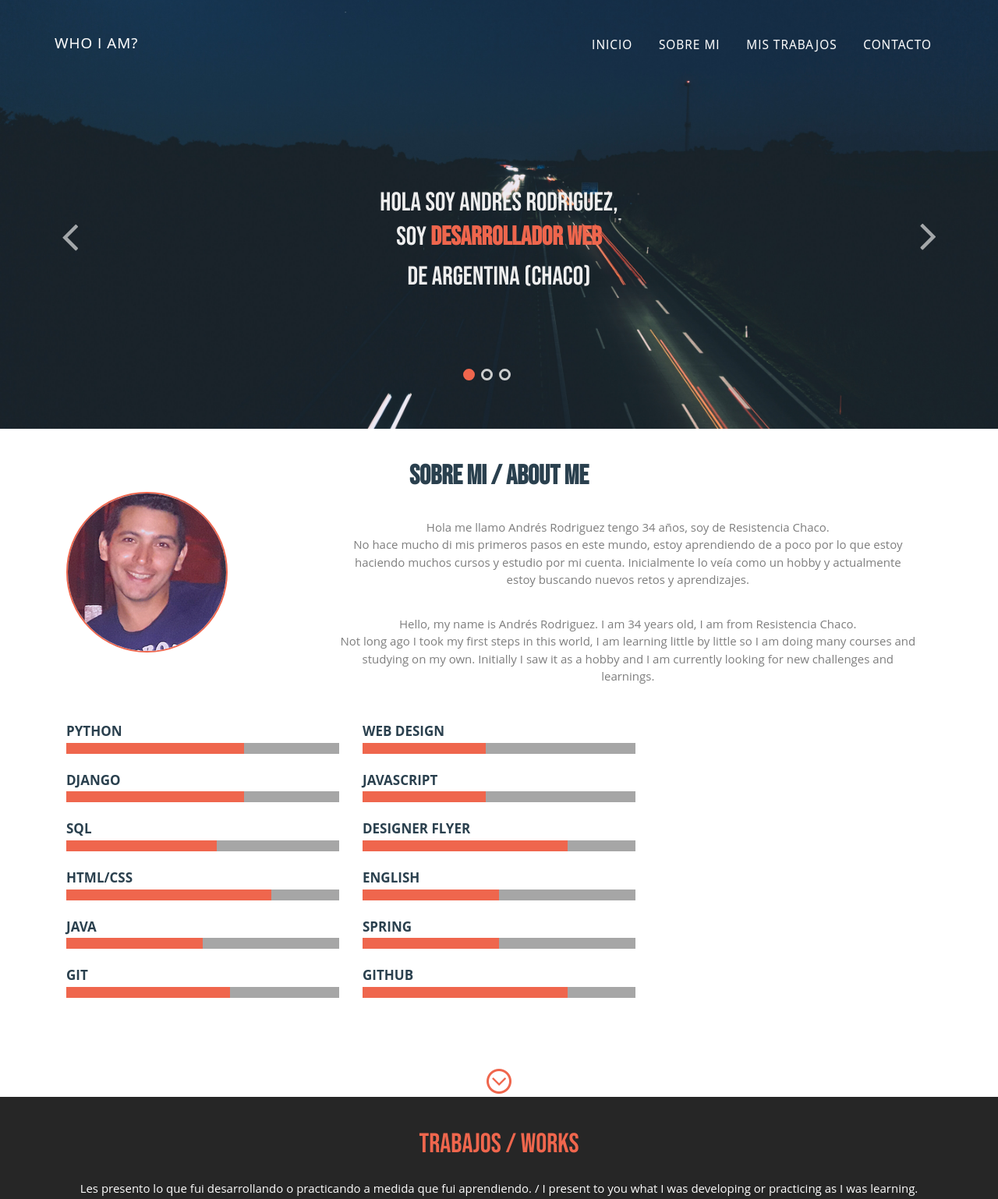
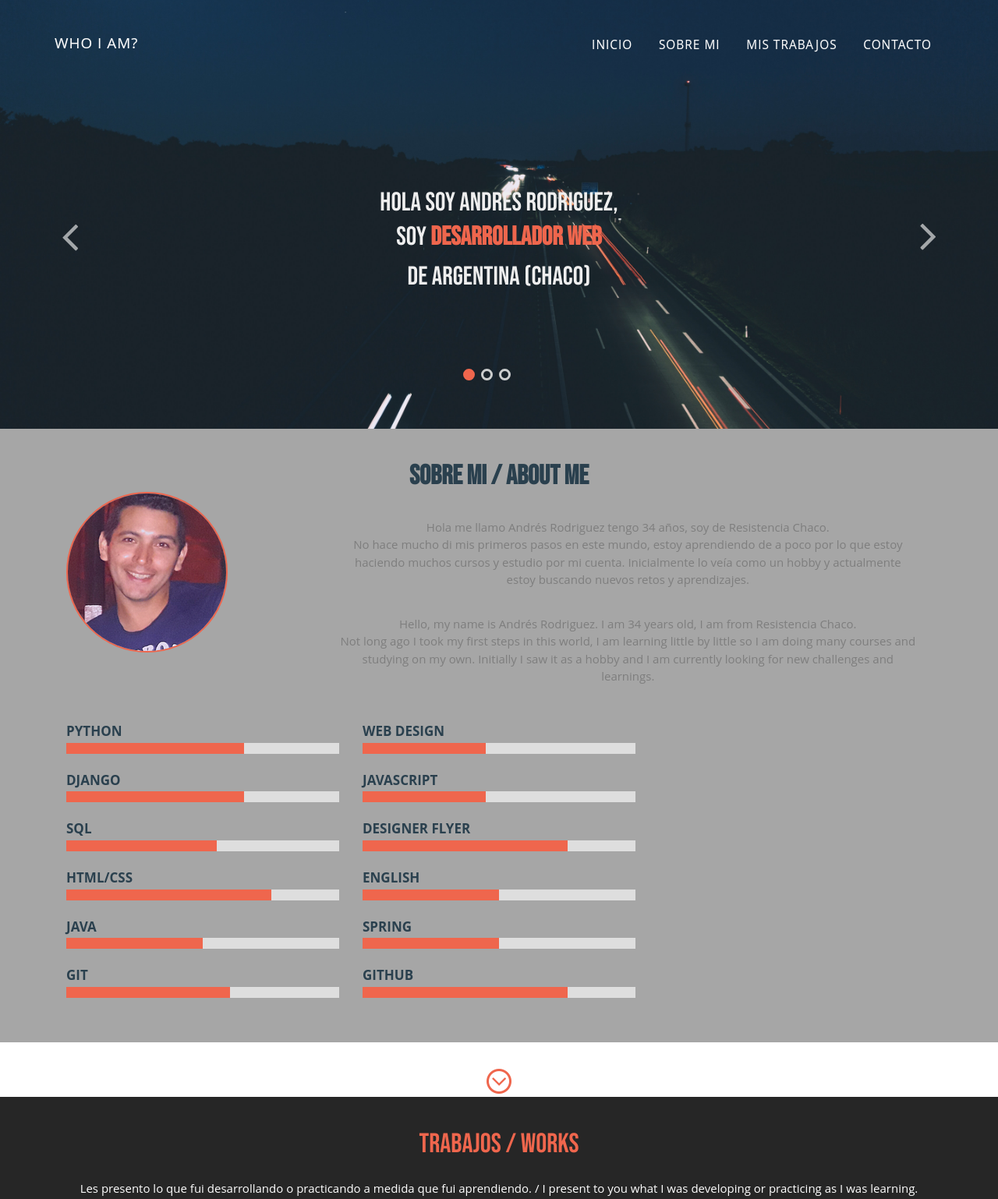
Before and after one commit to AndrRod/Porfolio, a Django app: page / in a window 1280 px wide. Shown: the top 1538 px of the page at 78% size. Run offline with Django 3.2, Linux system fonts and the light colour scheme; some libraries are stand-ins or nearby versions.

Commit message:
modifaciones esteticas

```diff
--- a/static/css/style.css
+++ b/static/css/style.css
@@ -634,6 +634,7 @@ h2.resp-accordion {
 }
 .about-section {
 	padding:3em 0;
+	background-color: #a6a6a6;
 }
 .about-header {
 	text-align: center;
@@ -698,7 +699,7 @@ h2.resp-accordion {
 	width: 100%;
 	margin: 5px 0;
 	height: 14px;
-	background-color: #a6a6a6;
+	background-color: #dedede;
 
 }
 /* background:#dedede; */
```
